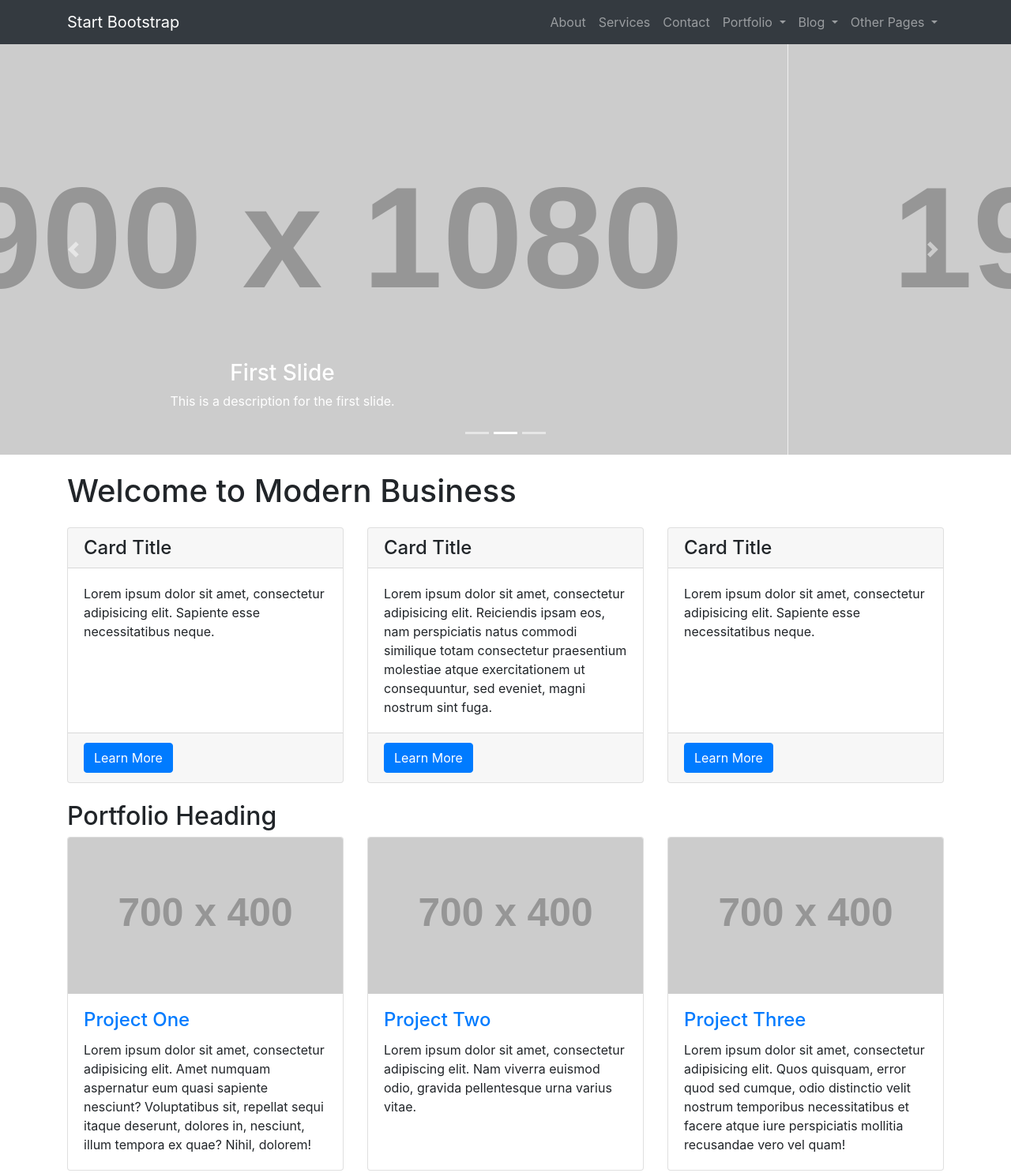
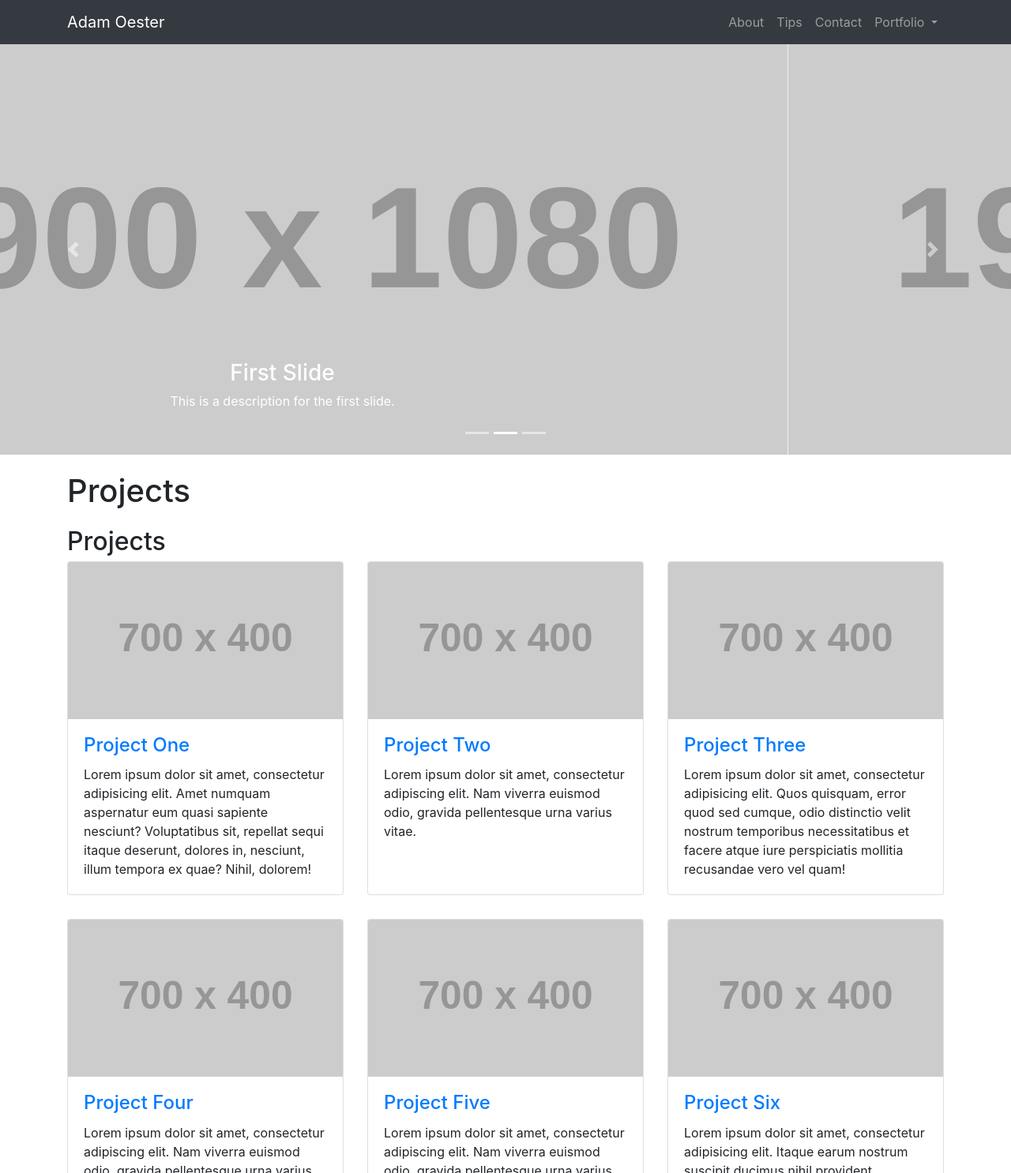
Before and after one commit to Adam-Oester/LandingPad, a website: page index.html in a window 1280 px wide. Shown: the top 1486 px of the page at 79% size. Drawn offline with Linux system fonts and the light colour scheme; placeholder pictures from the web are drawn by us.

Commit message:
Initial Index  and readme commit

```diff
--- a/index.html
+++ b/index.html
@@ -5,10 +5,10 @@
 
     <meta charset="utf-8">
     <meta name="viewport" content="width=device-width, initial-scale=1, shrink-to-fit=no">
-    <meta name="description" content="">
-    <meta name="author" content="">
+    <meta name="description" content="Adam Oester's Github Landingpad'">
+    <meta name="author" content="Adam Oester">
 
-    <title>Modern Business - Start Bootstrap Template</title>
+    <title>Adam's Github Landingpad</title>
 
     <!-- Bootstrap core CSS -->
     <link href="vendor/bootstrap/css/bootstrap.min.css" rel="stylesheet">
@@ -23,7 +23,7 @@
     <!-- Navigation -->
     <nav class="navbar fixed-top navbar-expand-lg navbar-dark bg-dark fixed-top">
       <div class="container">
-        <a class="navbar-brand" href="index.html">Start Bootstrap</a>
+        <a class="navbar-brand" href="index.html">Adam Oester</a>
         <button class="navbar-toggler navbar-toggler-right" type="button" data-toggle="collapse" data-target="#navbarResponsive" aria-controls="navbarResponsive" aria-expanded="false" aria-label="Toggle navigation">
           <span class="navbar-toggler-icon"></span>
         </button>
@@ -33,7 +33,7 @@
               <a class="nav-link" href="about.html">About</a>
             </li>
             <li class="nav-item">
-              <a class="nav-link" href="services.html">Services</a>
+              <a class="nav-link" href="tips.html">Tips</a>
             </li>
             <li class="nav-item">
               <a class="nav-link" href="contact.html">Contact</a>
@@ -48,28 +48,6 @@
                 <a class="dropdown-item" href="portfolio-3-col.html">3 Column Portfolio</a>
                 <a class="dropdown-item" href="portfolio-4-col.html">4 Column Portfolio</a>
                 <a class="dropdown-item" href="portfolio-item.html">Single Portfolio Item</a>
-              </div>
-            </li>
-            <li class="nav-item dropdown">
-              <a class="nav-link dropdown-toggle" href="#" id="navbarDropdownBlog" data-toggle="dropdown" aria-haspopup="true" aria-expanded="false">
-                Blog
-              </a>
-              <div class="dropdown-menu dropdown-menu-right" aria-labelledby="navbarDropdownBlog">
-                <a class="dropdown-item" href="blog-home-1.html">Blog Home 1</a>
-                <a class="dropdown-item" href="blog-home-2.html">Blog Home 2</a>
-                <a class="dropdown-item" href="blog-post.html">Blog Post</a>
-              </div>
-            </li>
-            <li class="nav-item dropdown">
-              <a class="nav-link dropdown-toggle" href="#" id="navbarDropdownBlog" data-toggle="dropdown" aria-haspopup="true" aria-expanded="false">
-                Other Pages
-              </a>
-              <div class="dropdown-menu dropdown-menu-right" aria-labelledby="navbarDropdownBlog">
-                <a class="dropdown-item" href="full-width.html">Full Width Page</a>
-                <a class="dropdown-item" href="sidebar.html">Sidebar Page</a>
-                <a class="dropdown-item" href="faq.html">FAQ</a>
-                <a class="dropdown-item" href="404.html">404</a>
-                <a class="dropdown-item" href="pricing.html">Pricing Table</a>
               </div>
             </li>
           </ul>
@@ -121,48 +99,10 @@
     <!-- Page Content -->
     <div class="container">
 
-      <h1 class="my-4">Welcome to Modern Business</h1>
-
-      <!-- Marketing Icons Section -->
-      <div class="row">
-        <div class="col-lg-4 mb-4">
-          <div class="card h-100">
-            <h4 class="card-header">Card Title</h4>
-            <div class="card-body">
-              <p class="card-text">Lorem ipsum dolor sit amet, consectetur adipisicing elit. Sapiente esse necessitatibus neque.</p>
-            </div>
-            <div class="card-footer">
-              <a href="#" class="btn btn-primary">Learn More</a>
-            </div>
-          </div>
-        </div>
-        <div class="col-lg-4 mb-4">
-          <div class="card h-100">
-            <h4 class="card-header">Card Title</h4>
-            <div class="card-body">
-              <p class="card-text">Lorem ipsum dolor sit amet, consectetur adipisicing elit. Reiciendis ipsam eos, nam perspiciatis natus commodi similique totam consectetur praesentium molestiae atque exercitationem ut consequuntur, sed eveniet, magni nostrum sint fuga.</p>
-            </div>
-            <div class="card-footer">
-              <a href="#" class="btn btn-primary">Learn More</a>
-            </div>
-          </div>
-        </div>
-        <div class="col-lg-4 mb-4">
-          <div class="card h-100">
-            <h4 class="card-header">Card Title</h4>
-            <div class="card-body">
-              <p class="card-text">Lorem ipsum dolor sit amet, consectetur adipisicing elit. Sapiente esse necessitatibus neque.</p>
-            </div>
-            <div class="card-footer">
-              <a href="#" class="btn btn-primary">Learn More</a>
-            </div>
-          </div>
-        </div>
-      </div>
-      <!-- /.row -->
+      <h1 class="my-4">Projects</h1>
 
       <!-- Portfolio Section -->
-      <h2>Portfolio Heading</h2>
+      <h2>Projects</h2>
 
       <div class="row">
         <div class="col-lg-4 col-sm-6 portfolio-item">
@@ -260,11 +200,8 @@
 
       <!-- Call to Action Section -->
       <div class="row mb-4">
-        <div class="col-md-8">
-          <p>Lorem ipsum dolor sit amet, consectetur adipisicing elit. Molestias, expedita, saepe, vero rerum deleniti beatae veniam harum neque nemo praesentium cum alias asperiores commodi.</p>
-        </div>
-        <div class="col-md-4">
-          <a class="btn btn-lg btn-secondary btn-block" href="#">Call to Action</a>
+        <div class="col-md-12">
+          <p>Stay tuned for Updates...</p>
         </div>
       </div>
 
@@ -274,7 +211,7 @@
     <!-- Footer -->
     <footer class="py-5 bg-dark">
       <div class="container">
-        <p class="m-0 text-center text-white">Copyright &copy; Your Website 2017</p>
+        <p class="m-0 text-center text-white">Copyright &copy; Adam Oester 2017</p>
       </div>
       <!-- /.container -->
     </footer>
```
Also changed, not shown: README.md, 1 other file.
